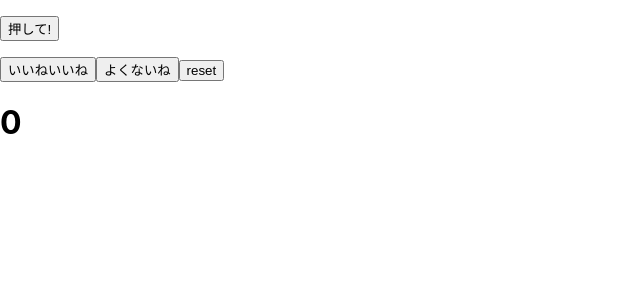
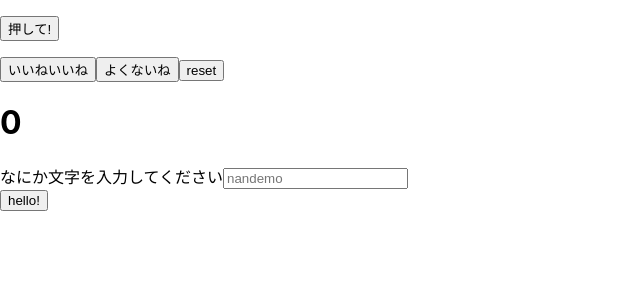
Before and after one commit to asagaorino0/deploy_app_orino, a React (Create React App) app: page / in a window 1280 px wide. Shown: the top 300 px of the page, without its empty margins (0-640 px from the left). Built offline with nearby package versions, Linux system fonts and the light colour scheme.

Commit message:
[add]LEVEL.4

```diff
--- a/src/actions/index.js
+++ b/src/actions/index.js
@@ -1,3 +1,4 @@
 export const INCREMENT = 'INCREMENT'
 export const DECREMENT = 'DECREMENT'
 export const RESET = 'RESET'
+export const ADD_EVENT = 'ADD_EVENT'
--- a/src/pages/TopPage.js
+++ b/src/pages/TopPage.js
@@ -1,11 +1,13 @@
-import React, { useContext } from 'react'
+import React, { useContext, useState, useReducer } from 'react'
 import { Store } from '../store/index'
-import Button from 'react-bootstrap/Button'
-import { INCREMENT, DECREMENT, RESET } from '../actions/index'
+import { Form, Button } from 'react-bootstrap'
+import { INCREMENT, DECREMENT, RESET, ADD_EVENT } from '../actions/index'
+import reducer from '../reducers/index';
 
 const TopPage = () => {
+    const [title, setTitle] = useState('');
     const Click = () => {
-        alert('Hello world');
+        alert(globalState.nandemo);
         console.log('Hello world')
     }
     const { globalState, setGlobalState } =
@@ -25,21 +27,40 @@ const TopPage = () => {
             type: RESET
         });
     };
+    const handleClick = () => {
+        setGlobalState({
+            type: ADD_EVENT,
+            title,
+        });
+        // console.log('top', title)
+        console.log('.title', globalState.nandemo)
+    }
     console.log(globalState)
-
     return (
-        <div>
-            {/* <header> */}
+        <>
             <p>
                 <Button onClick={Click}>押して!</Button>{' '}
             </p>
-            {/* </header> */}
             <button onClick={incrment}>いいねいいね</button>
             <button onClick={decrment}>よくないね</button>
             <button onClick={reset}>reset</button>
             <h1>{globalState.count}</h1>
-        </div>
+            <Form>
+                {/* <Form.Group controlId="formBasicPassword"> */}
+                <Form.Group controlId="formBasicPassword">
+                    <Form.Label>なにか文字を入力してください</Form.Label>
+                    <Form.Control
+                        type="text"
+                        placeholder="nandemo"
+                        value={title}
+                        onChange={(e) => setTitle(e.target.value)}
+                    />
+                </Form.Group>
+                <Button onClick={handleClick}>hello!</Button>{' '}
+            </Form>
+            <h1>{globalState.nandemo}</h1>
+        </>
     );
-}
+};
 
 export default TopPage
--- a/src/reducers/index.js
+++ b/src/reducers/index.js
@@ -1,4 +1,4 @@
-import { INCREMENT, DECREMENT, RESET } from '../actions/index'
+import { INCREMENT, DECREMENT, RESET, ADD_EVENT } from '../actions/index'
 
 const reducer = (state, action) => {
     switch (action.type) {
@@ -8,6 +8,10 @@ const reducer = (state, action) => {
             return { ...state, count: state.count - 1 };
         case RESET:
             return { ...state, count: 0 };
+        case ADD_EVENT:
+            console.log('action', action.title)
+            return { ...state, nandemo: action.title }
+
         default:
             return state
     }
--- a/src/store/index.js
+++ b/src/store/index.js
@@ -2,6 +2,8 @@ import React, { useReducer, createContext } from 'react'
 import reducer from '../reducers/index'
 const initialState = {
     count: 0,
+    data: [],
+    title: [],
 }
 
 export const Store = createContext({
```
